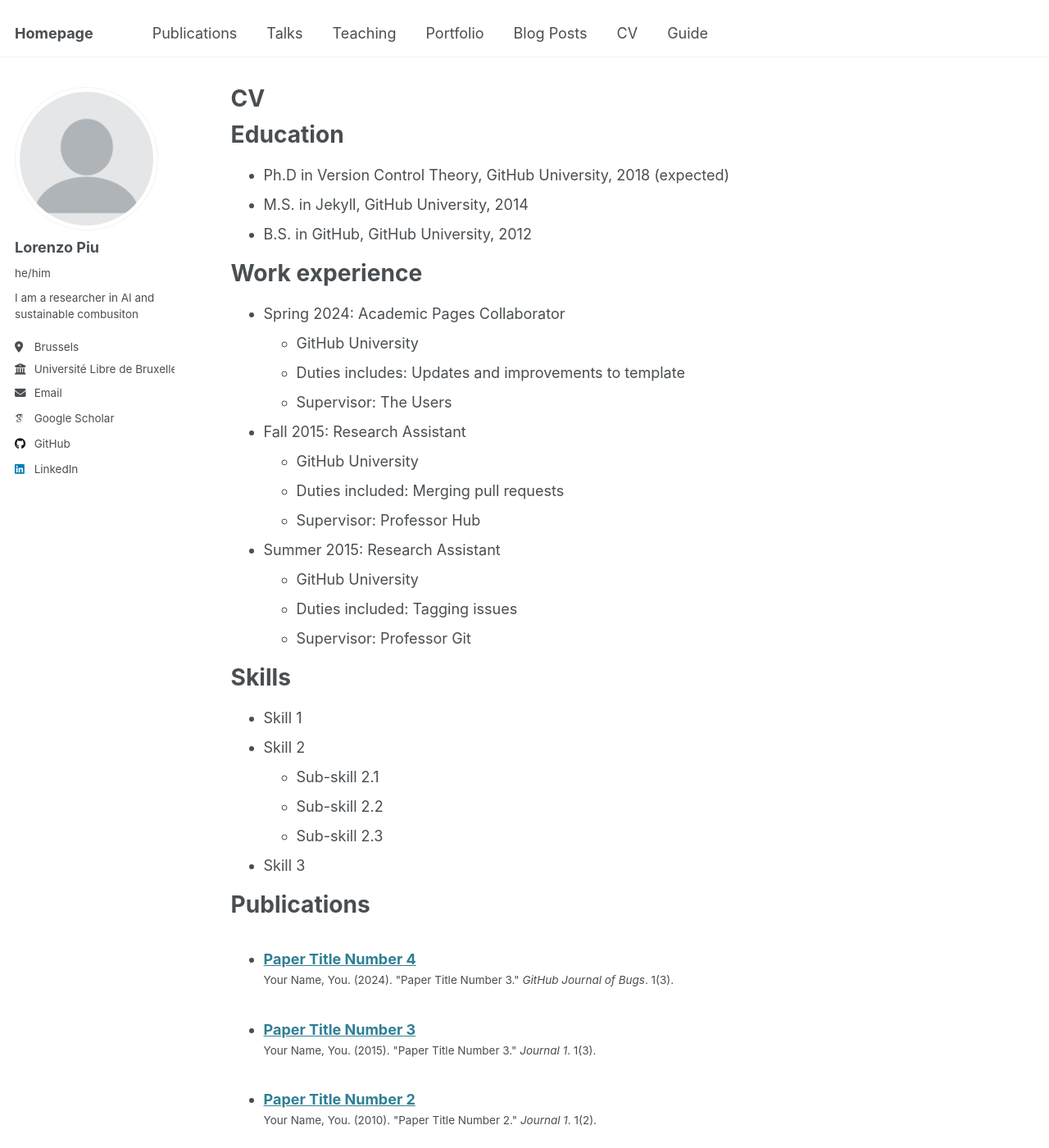
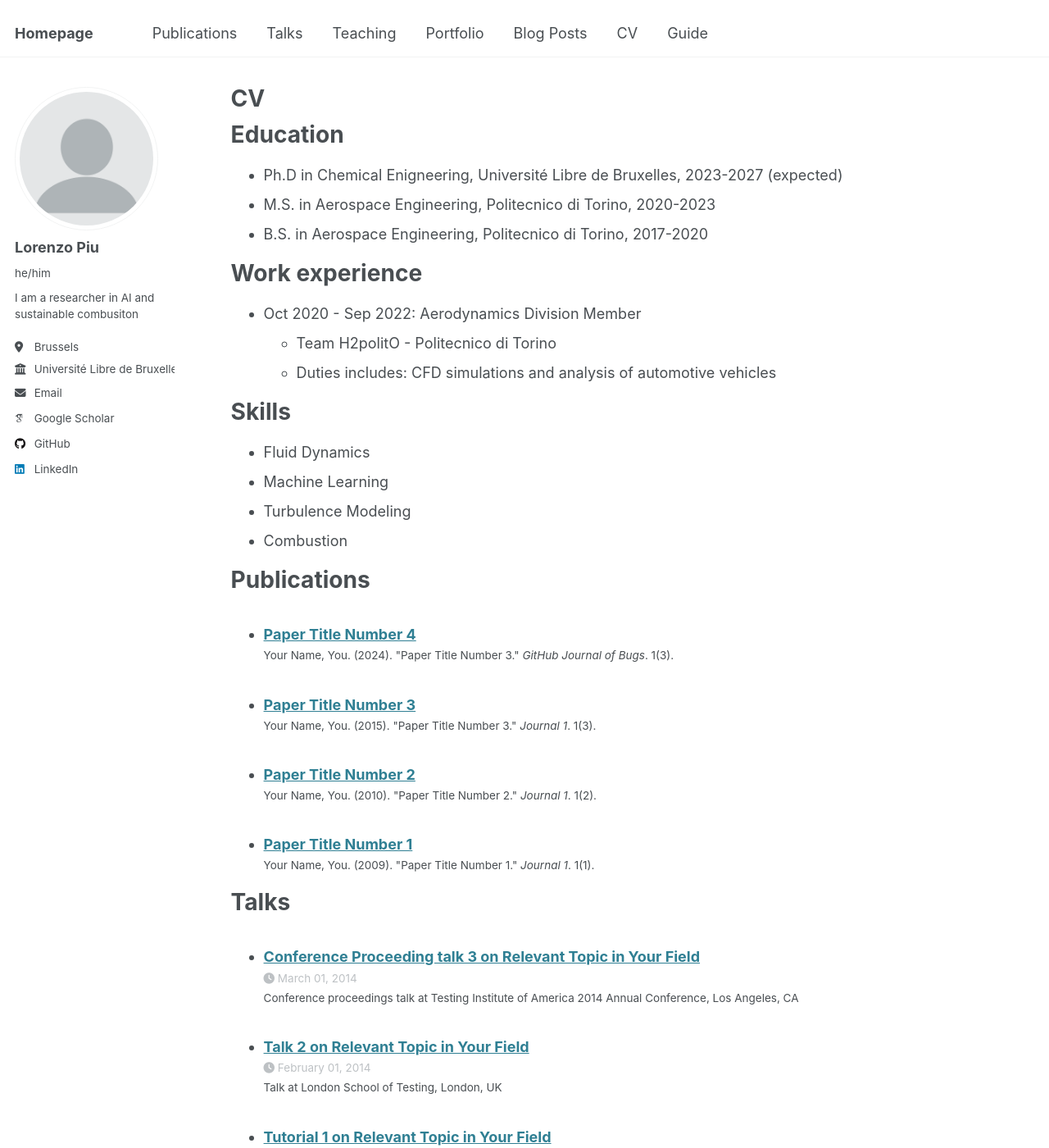
Before and after one commit to LorenzoPiu/LorenzoPiu.github.io, a Jekyll site: the page built from _pages/cv.md, in a window 1280 px wide and 1400 px high. Shown: the whole window at 82% size. Built offline with Jekyll 4.4.1, drawn with Linux system fonts in a browser that asks for light colours; some web fonts are replaced.

Commit message:
Update cv.md

```diff
--- a/_pages/cv.md
+++ b/_pages/cv.md
@@ -11,35 +11,22 @@ redirect_from:
 
 Education
 ======
-* Ph.D in Version Control Theory, GitHub University, 2018 (expected)
-* M.S. in Jekyll, GitHub University, 2014
-* B.S. in GitHub, GitHub University, 2012
+* Ph.D in Chemical Enigneering, Université Libre de Bruxelles, 2023-2027 (expected)
+* M.S. in Aerospace Engineering, Politecnico di Torino, 2020-2023
+* B.S. in Aerospace Engineering, Politecnico di Torino, 2017-2020
 
 Work experience
 ======
-* Spring 2024: Academic Pages Collaborator
-  * GitHub University
-  * Duties includes: Updates and improvements to template
-  * Supervisor: The Users
-
-* Fall 2015: Research Assistant
-  * GitHub University
-  * Duties included: Merging pull requests
-  * Supervisor: Professor Hub
-
-* Summer 2015: Research Assistant
-  * GitHub University
-  * Duties included: Tagging issues
-  * Supervisor: Professor Git
+* Oct 2020 - Sep 2022: Aerodynamics Division Member
+  * Team H2politO - Politecnico di Torino
+  * Duties includes: CFD simulations and analysis of automotive vehicles
 
 Skills
 ======
-* Skill 1
-* Skill 2
-  * Sub-skill 2.1
-  * Sub-skill 2.2
-  * Sub-skill 2.3
-* Skill 3
+* Fluid Dynamics
+* Machine Learning
+* Turbulence Modeling
+* Combustion
 
 Publications
 ======
```
